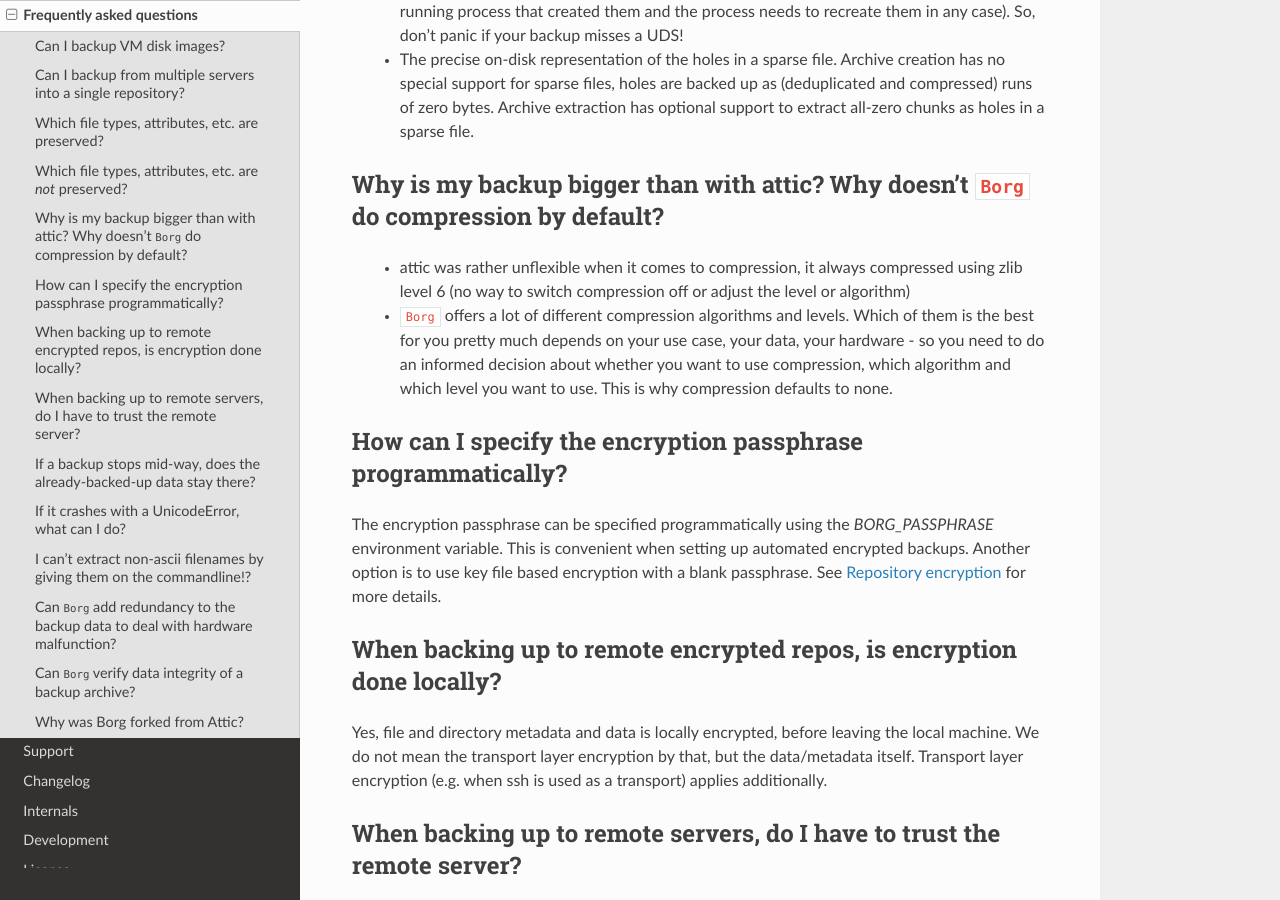
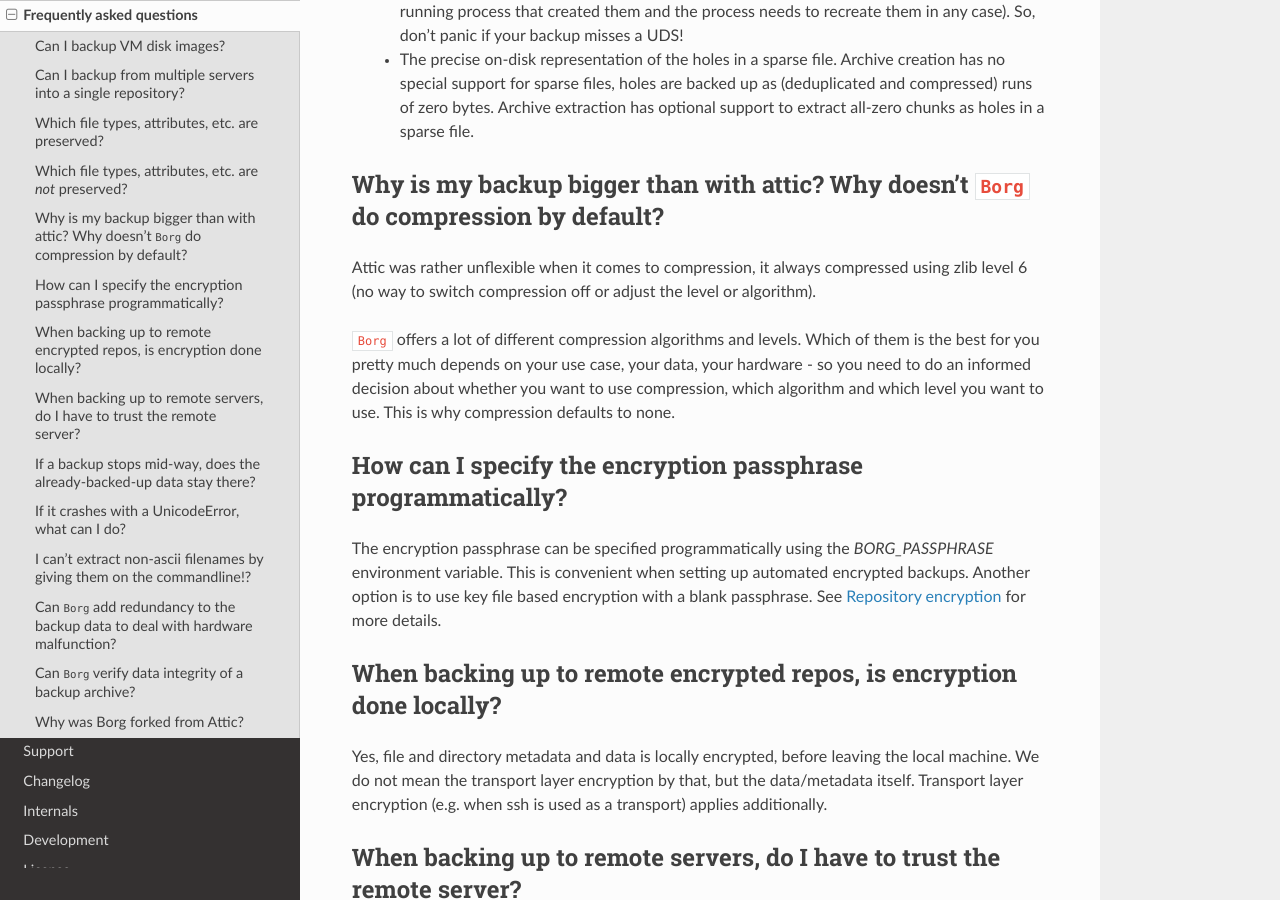
Before and after one commit to borgbackup/borg, a Sphinx documentation site: the page built from docs/faq.rst, in a window 1280 px wide and 900 px high, scrolled down 1116 px. Built offline with Sphinx 7.4.7 and the Read the Docs theme 2.0.0, drawn with Linux system fonts in a browser that asks for light colours; pages that are not in the unit, such as notebooks, are missing from menus; the version number could not be read and is left out.

Commit message:
word-wrap a bullet list as paragraphs instead
it looks nicer that way

```diff
--- a/docs/faq.rst
+++ b/docs/faq.rst
@@ -61,14 +61,16 @@
 Why is my backup bigger than with attic? Why doesn't |project_name| do compression by default?
 ----------------------------------------------------------------------------------------------
 
-    * attic was rather unflexible when it comes to compression, it always
-      compressed using zlib level 6 (no way to switch compression off or
-      adjust the level or algorithm)
-    * |project_name| offers a lot of different compression algorithms and
-      levels. Which of them is the best for you pretty much depends on your use
-      case, your data, your hardware - so you need to do an informed decision
-      about whether you want to use compression, which algorithm and which
-      level you want to use. This is why compression defaults to none.
+Attic was rather unflexible when it comes to compression, it always
+compressed using zlib level 6 (no way to switch compression off or
+adjust the level or algorithm).
+
+|project_name| offers a lot of different compression algorithms and
+levels. Which of them is the best for you pretty much depends on your
+use case, your data, your hardware - so you need to do an informed
+decision about whether you want to use compression, which algorithm
+and which level you want to use. This is why compression defaults to
+none.
 
 How can I specify the encryption passphrase programmatically?
 -------------------------------------------------------------
```
